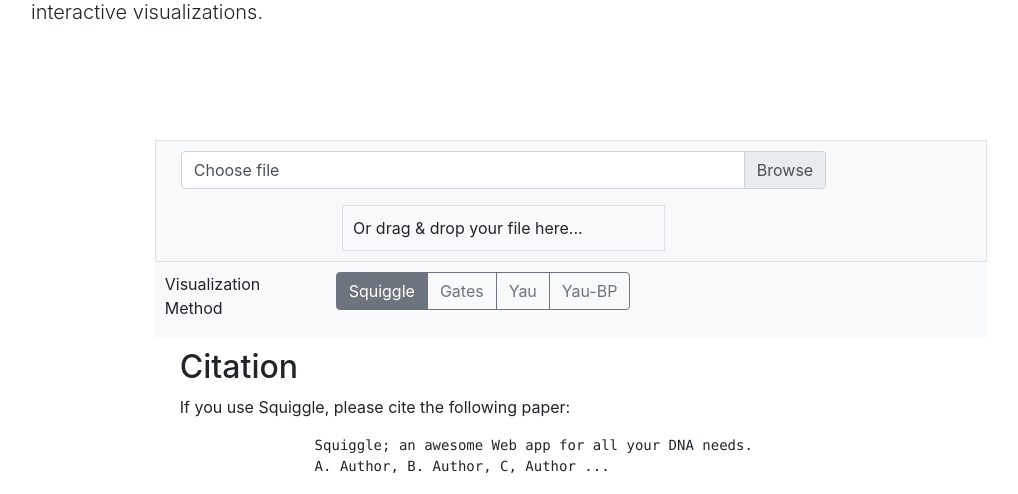
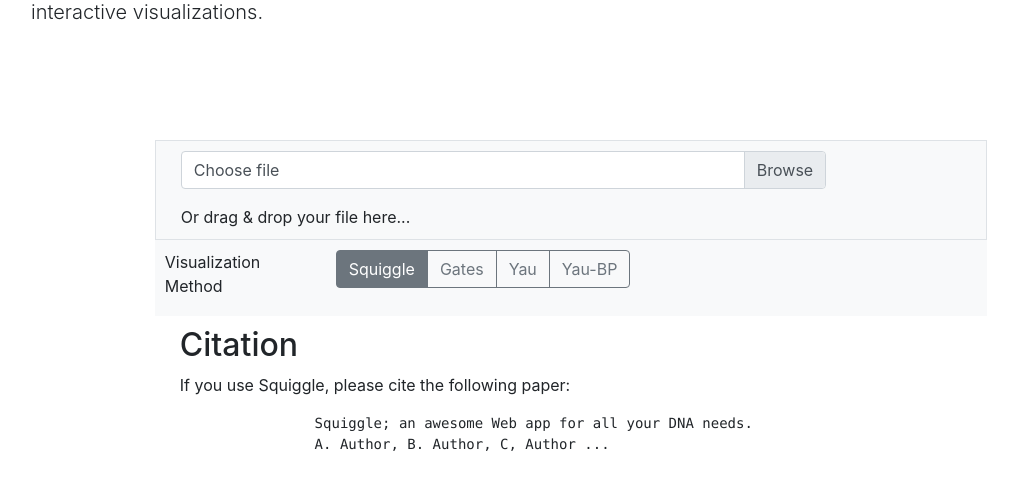
Before and after one commit to Benjamin-Lee/DNAvisualization.org, a Flask app: page / in a window 1280 px wide. Shown: the part 249-743 px from the top of the page, without its empty margins (69-1087 px from the left). Run offline with Flask 2, Linux system fonts and the light colour scheme; parts of the project's set-up code (start-up, migrations or seed data) failed here and were passed over; some libraries are stand-ins or nearby versions.

Commit message:
Get rid of the border around the dropzone

```diff
--- a/templates/index.html
+++ b/templates/index.html
@@ -104,7 +104,7 @@
         </div>
       </div>
       <div class="col-10">
-        <div id="dropzone" class="center border">
+        <div id="dropzone">
           Or drag & drop your file here...
         </div>
       </div>
```
